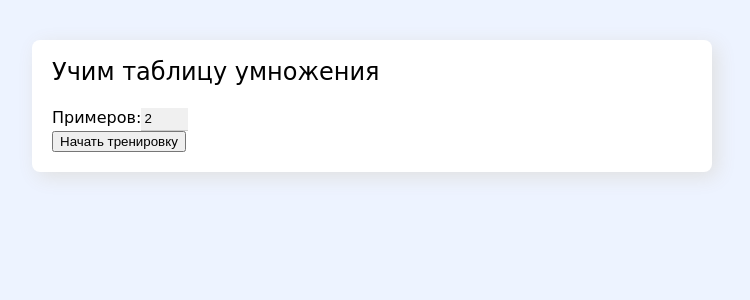
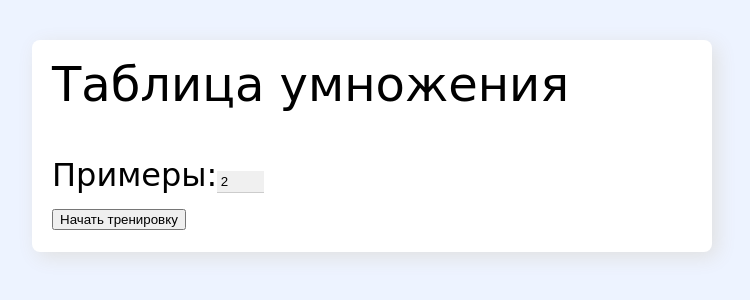
Before and after one commit to gkond/multab, a React (Create React App) app: page / in a window 1280 px wide. Shown: the top 300 px of the page, without its empty margins (268-1018 px from the left). Built offline with nearby package versions, Linux system fonts and the light colour scheme.

Commit message:
Increase fonts

```diff
--- a/src/App.css
+++ b/src/App.css
@@ -1,6 +1,7 @@
 body {
   background-color: #edf3ff;
   font-family: Nunito, "Comic Sans MS", sans-serif;
+  font-size: 32px;
 }
 
 .app {
--- a/src/App.tsx
+++ b/src/App.tsx
@@ -47,7 +47,7 @@ const App = () => {
     <div className="app">
       {view === VIEWS.SETTINGS && (
         <View
-          title={"Учим таблицу умножения"}
+          title={"Таблица умножения"}
           content={(
             <ViewSettings
               attemptCount={attemptCount}
--- a/src/components/common/View/styles.css
+++ b/src/components/common/View/styles.css
@@ -8,7 +8,7 @@
 }
 
 .view_title {
-  font-size: 24px;
+  font-size: 48px;
   font-weight: normal;
   line-height: 1;
   margin: 0 0 1em 0;
--- a/src/components/views/Settings/index.tsx
+++ b/src/components/views/Settings/index.tsx
@@ -14,7 +14,7 @@ export const ViewSettings: React.FunctionComponent<{
 }) => (
   <div>
     <label>
-      {"Примеров:"}
+      {"Примеры:"}
       <input
         onChange={(e) => {
           const num = Number(e.target.value);
```
